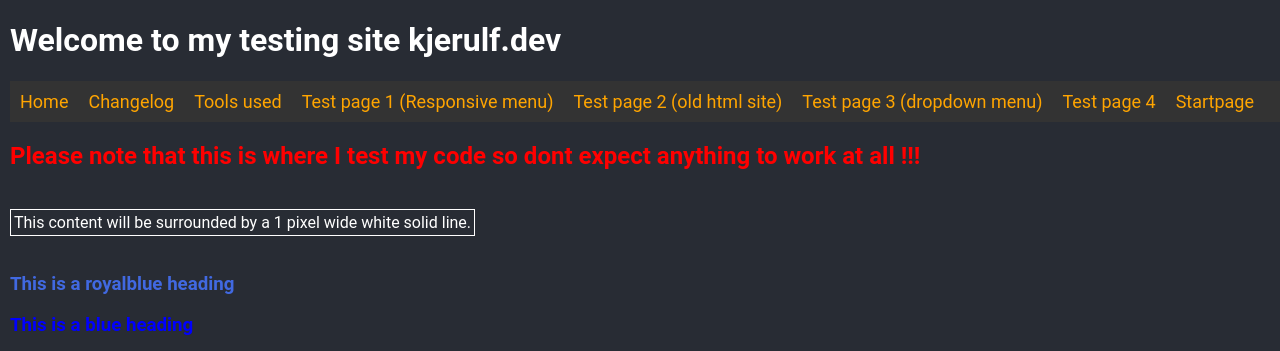
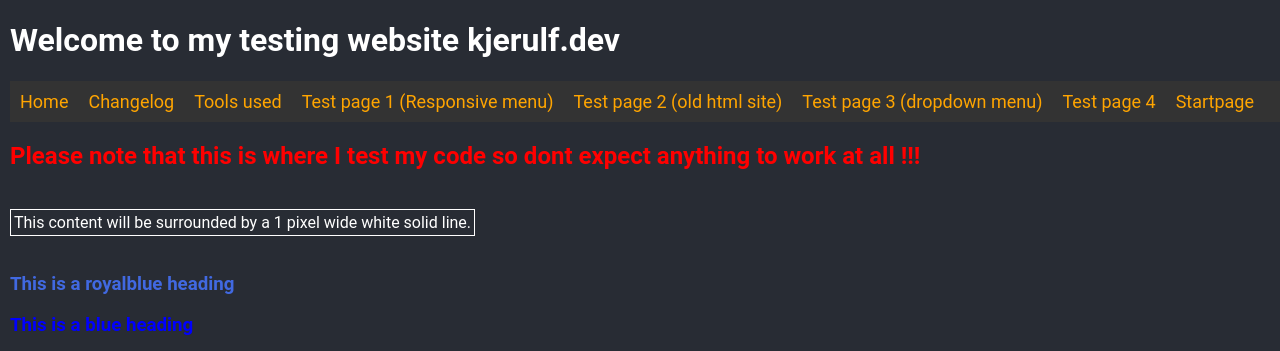
Before and after one commit to zallit/kjerulf.dev, a PHP site: page / in a window 1280 px wide. Shown: the top 351 px of the page. Run offline with PHP 8.4, Linux system fonts and the light colour scheme.

Commit message:
testing git on mac

```diff
--- a/index.php
+++ b/index.php
@@ -6,7 +6,7 @@
   <title>Andreas Kjerulf´s testing site</title> <!-- The page title showing in the browser window -->
   </head>
 <body> <!-- The body text of the page and me testing verious things -->
-  <h1> Welcome to my testing site kjerulf.dev</h1> <!-- The headline for the index page -->
+  <h1> Welcome to my testing website kjerulf.dev</h1> <!-- The headline for the index page -->
 
   <nav>
       <?php
```
